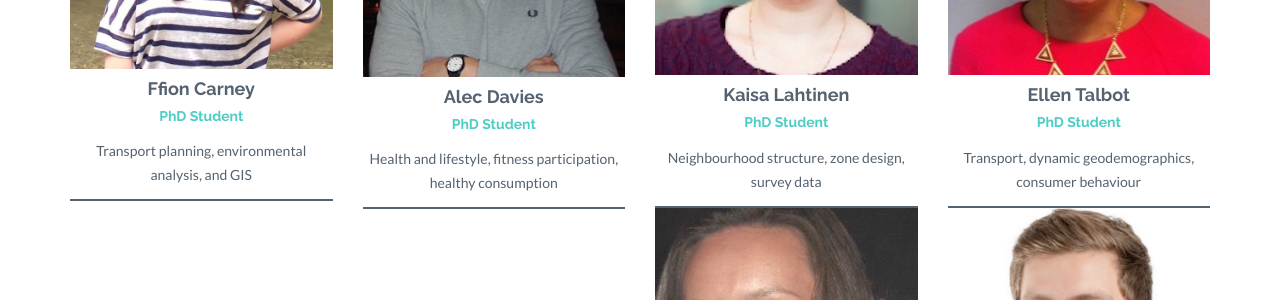
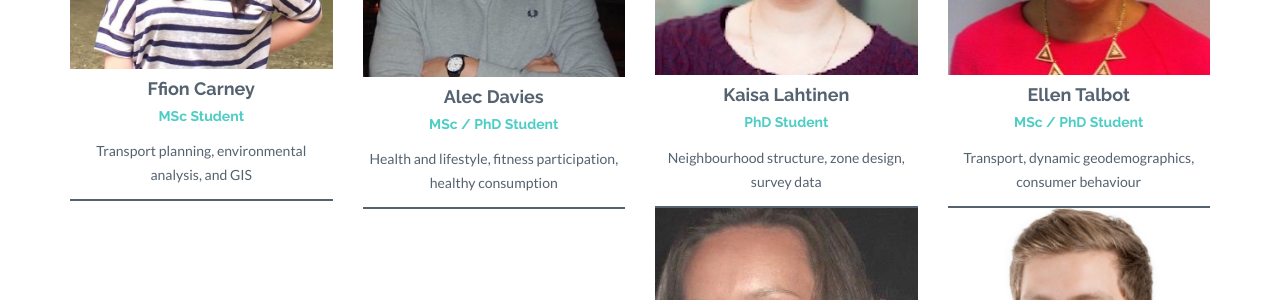
Before and after one commit to alexsingleton/geographicdatascience, a Jekyll site: the page built from about.html, in a window 1280 px wide and 900 px high, scrolled down 1879 px. Shown: the part 152-452 px from the top of the window. Built offline with Jekyll 4.4.1, drawn with Linux system fonts in a browser that asks for light colours; nearby versions of some CDN libraries.

Commit message:
fixes to people

```diff
--- a/_config.yml
+++ b/_config.yml
@@ -118,14 +118,14 @@ members:
       - title: linkedin
         url: http://linkedin.com/in/alalexiou
   - name: Ffion Carney
-    position: PhD Student
+    position: MSc Student
     text: Transport planning, environmental analysis, and GIS
     img: ffion.jpg
     social:
         - title: envelope #use for email address
           url: mailto:f.carney@liverpool.ac.uk
   - name: Alec Davies
-    position: PhD Student
+    position: MSc / PhD Student
     text: Health and lifestyle, fitness participation, healthy consumption
     img: alecdavis.jpg
     social:
@@ -141,7 +141,7 @@ members:
       - title: envelope #use for email address
         url: mailto:Kaisa.Lahtinen@city.ac.uk
   - name: Ellen Talbot
-    position: PhD Student
+    position: MSc / PhD Student
     text: Transport, dynamic geodemographics, consumer behaviour
     img: ellen.jpg
     social:
```
